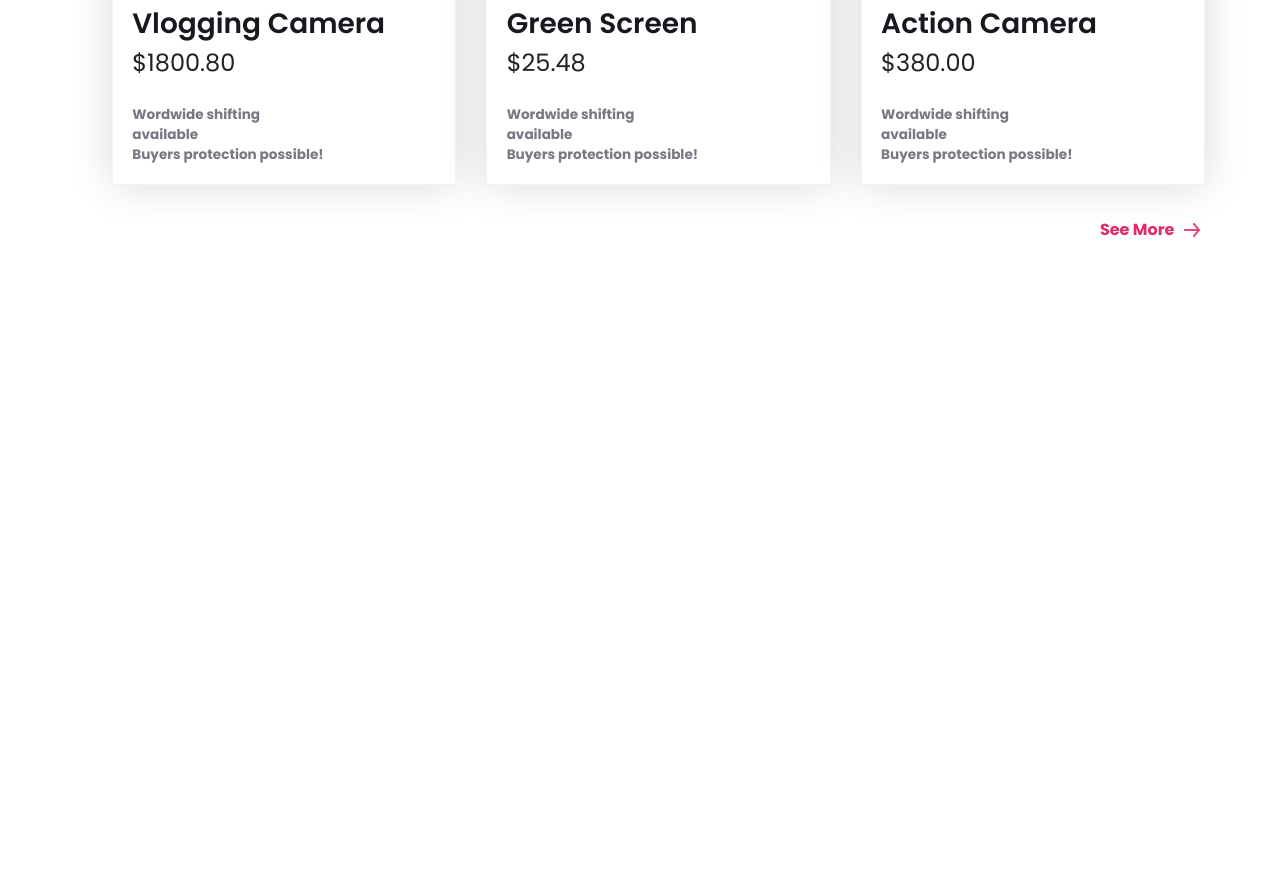
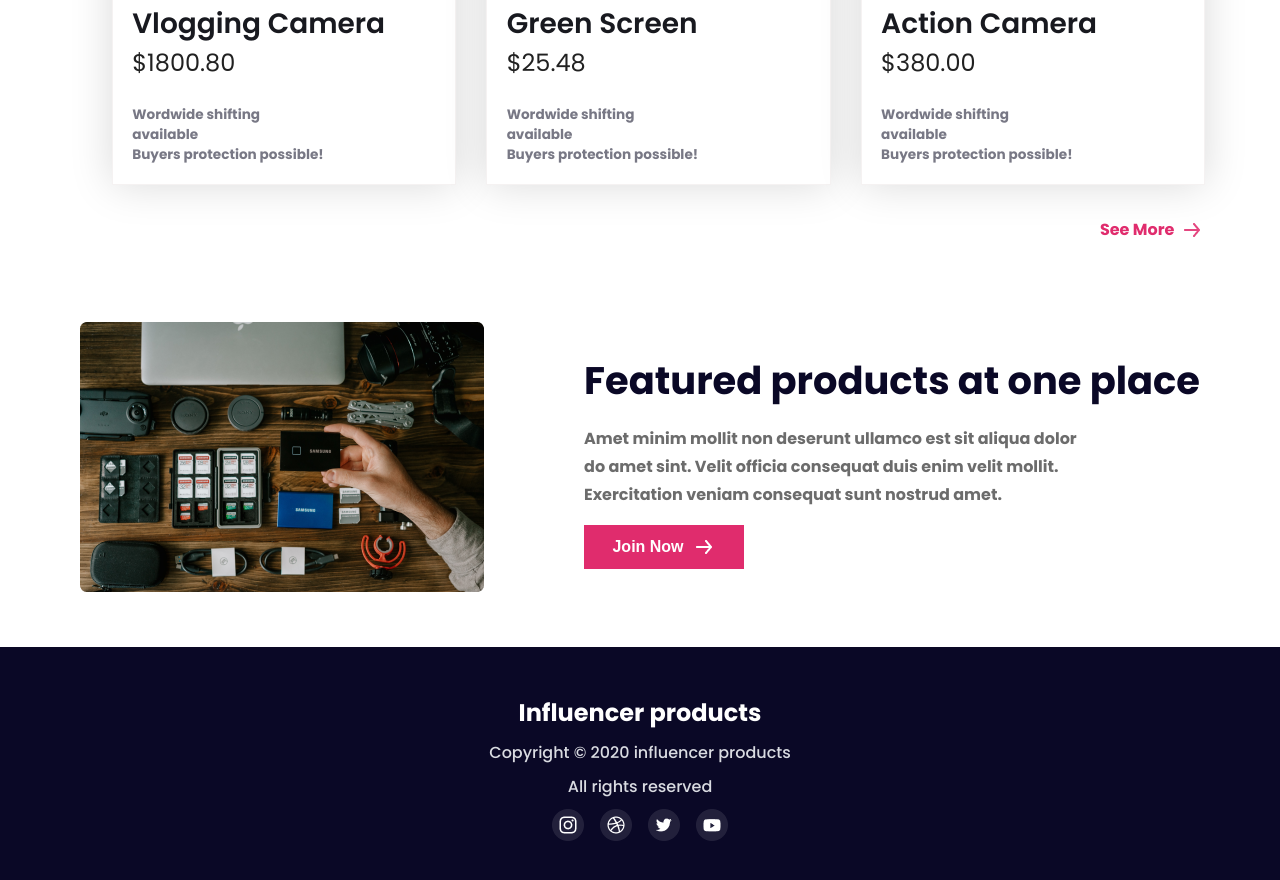
Before and after one commit to Waliul-islam/Wali-B11-Influencer-gear, a plain HTML site: page index.html in a window 1280 px wide. Shown: the part 2272-3152 px from the top of the page. Before the commit the page ends 2594 px from the top, so only its background shows below. Drawn offline with Linux system fonts and the light colour scheme.

Commit message:
Product & Footer Section Added

```diff
--- a/index.html
+++ b/index.html
@@ -161,7 +161,29 @@
           <img src="logos/Group.png" alt="">
         </div>
       </section>
+      <section class="product">
+        <div class="product-img">
+          <img src="images/gear.png" alt="">
+        </div>
+        <div class="product-description">
+          <h2 class="product-title">Featured products at one place</h2>
+          <h5 class="product-desc">
+            Amet minim mollit non deserunt ullamco est sit aliqua dolor do amet sint. Velit officia consequat duis enim velit mollit. Exercitation veniam consequat sunt nostrud amet.
+          </h5>
+          <button class="product-btn">
+            <span> Join Now</span>
+            <img src="logos/arrow.png" alt="" />
+          </button>
+        </div>
+      </section>
     </main>
-    <footer></footer>
+    <footer>
+      <h4 class="footer-title">Influencer products</h4>
+      <p>Copyright © 2020  influencer products</p>
+      <p>All rights reserved</p>
+      <div class="icons">
+        <img src="logos/icons.png" alt="">
+      </div>
+    </footer>
   </body>
 </html>
--- a/style.css
+++ b/style.css
@@ -173,6 +173,101 @@ ul, .nav-links{
     margin-left: auto;
 }
 
+/* product styles */
+.product{
+    max-width: 70rem;
+    margin: 2rem auto;
+    display: flex;
+    align-items: center;
+    justify-content: space-between;
+}
+
+
+.product-description{
+    display: flex;
+    flex-direction: column;
+}
+.product-title{
+    font-size: 2.4rem;
+    font-weight: 700;
+    color: #0A0826;
+    margin-bottom: 1rem;
+}
+.product-desc{
+    font-size: 1rem;
+    font-weight: 700;
+    color: #6C6C6C;
+    line-height: 1.75rem;
+    max-width: 31.25rem;
+    margin-bottom: 1rem;
+}
+.product-btn{
+    color: white;
+    background-color: var(--btn-color);
+    border: none;
+    padding: 10px 24px;
+    display: flex;
+    align-items: center;
+    justify-content: center;
+    gap: 8px;
+    width: 10rem;
+}
+.product-btn>span,img{
+    color: #fff;
+    font-size: 1rem;
+    font-weight: 700;
+}
+/* footer styles */
+
+footer{
+    max-width: 1440px;
+    margin: 3rem auto 0;
+    background-color: #0A0826;
+    display: flex;
+    justify-content: center;
+    align-items: center;
+    flex-direction: column;
+    gap: 0.6rem;
+    padding: 3rem ;
+}
+.footer-title{
+    font-size: 1.5rem;
+    font-weight: 700;
+    color: #FFFFFF;
+}
+footer p{
+    font-family: 0.5rem;
+    font-weight: 500;
+    color: #D9DBE1;
+}
+
+
+
+
+
+
+
+
+
+
+
+
+
+
+
+
+
+
+
+
+
+
+
+
+
+
+
+
 
 
 
@@ -215,7 +310,7 @@ ul, .nav-links{
     .nav-links>ul{
         display: none;
     }
-    .banner{
+    .banner, .product{
         flex-direction: column;
         gap: 1.5rem;
     }
@@ -230,9 +325,23 @@ ul, .nav-links{
         align-items: center;
         align-self: center;
     }
-    .banner-title, .banner-desc{
+    .banner-title, .banner-desc, .product-title, .product-desc{
         text-align: center;
     }
+    .product-description{
+        order: 1;
+        justify-content: center;
+        align-items: center;
+        align-self: center;
+    }
+    .product-img{
+        order: 2;
+        width: 90%;
+        justify-self: center;
+        align-self: center;
+        text-align: center;
+    }
+
 }
 
 @media screen and (min-width:577px) and (max-width:992px) {
```
Also changed, not shown: logos/icons.png (added).
